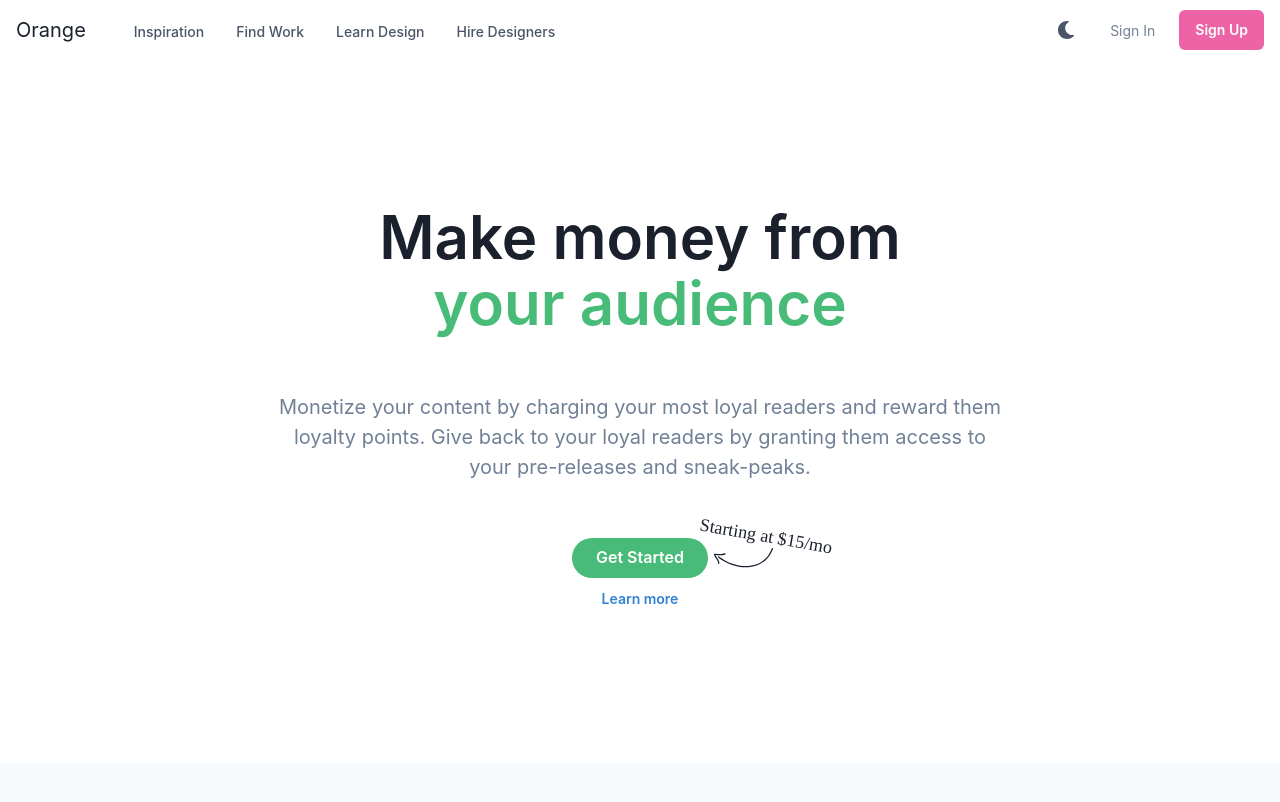
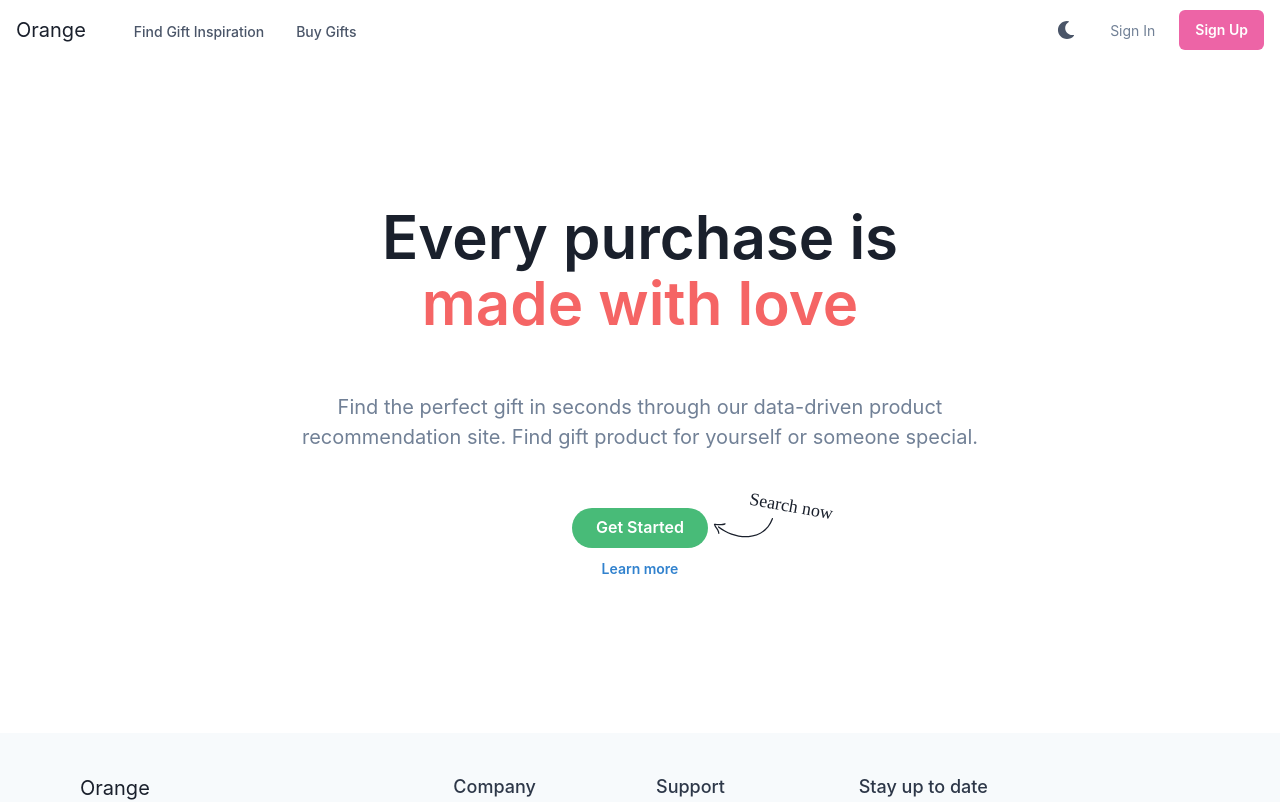
Before and after one commit to dindustack/orange, a React (Create React App) app in the folder frontend/: page /user in a window 1280 px wide. Shown: the top 802 px of the page. Built offline with nearby package versions, Linux system fonts and the light colour scheme.

Commit message:
homepage partial fix

```diff
--- a/frontend/src/App.js
+++ b/frontend/src/App.js
@@ -1,6 +1,8 @@
-import Navbar from './Components/Navbar'
-import Footer from './Components/Footer'
+import { BrowserRouter as Router, Route } from 'react-router-dom';
+import Navbar from './Components/Layout/Navbar'
+import Footer from './Components/Layout/Footer'
 import Hero from './Components/Hero'
+import Home from './Components/Home'
 import {
   ChakraProvider,
   Box,
@@ -16,6 +18,9 @@ function App() {
           <Navbar />
           <Hero />
           <Footer />
+          <Router>
+            <Route path='/user' component={Home} exact />
+          </Router>
 
 
       </Box>
--- a/frontend/src/Components/Hero.js
+++ b/frontend/src/Components/Hero.js
@@ -25,15 +25,14 @@ export default function CallToActionWithAnnotation() {
             fontSize={{ base: '2xl', sm: '4xl', md: '6xl' }}
             lineHeight={'110%'}
           >
-            Make money from <br />
-            <Text as={'span'} color={'green.400'}>
-              your audience
+            Every purchase is <br />
+            <Text as={'span'} color={'red.400'}>
+              made with love
             </Text>
           </Heading>
           <Text color={'gray.500'}>
-            Monetize your content by charging your most loyal readers and reward
-            them loyalty points. Give back to your loyal readers by granting
-            them access to your pre-releases and sneak-peaks.
+            Find the perfect gift in seconds through our data-driven
+            product recommendation site. Find gift product for yourself or someone special.
           </Text>
           <Stack
             direction={'column'}
@@ -73,7 +72,7 @@ export default function CallToActionWithAnnotation() {
                 top={'-15px'}
                 transform={'rotate(10deg)'}
               >
-                Starting at $15/mo
+                Search now
               </Text>
             </Box>
           </Stack>
--- /dev/null
+++ b/frontend/src/Components/Home.js
@@ -0,0 +1,12 @@
+import MetaData from './Layout/MetaData';
+
+const Home = () => {
+    return (
+        <>
+        <MetaData title={'Show love with a gift'} />
+
+        </>
+    )
+}
+
+export default Home
--- /dev/null
+++ b/frontend/src/Components/Layout/MetaData.js
@@ -0,0 +1,11 @@
+import { Helmet } from 'react-helmet'
+
+const MetaData = ({ title }) => {
+    return (
+        <Helmet>
+            <title>{`${title} - Orange`}</title>
+        </Helmet>
+    )
+}
+
+export default MetaData
--- a/frontend/src/Components/Navbar.js
+++ b/frontend/src/Components/Layout/Navbar.js
@@ -21,7 +21,7 @@ import {
   ChevronDownIcon,
   ChevronRightIcon,
 } from '@chakra-ui/icons';
-import { ColorModeSwitcher } from '../ColorModeSwitcher';
+import { ColorModeSwitcher } from '../../ColorModeSwitcher';
 
 export default function WithSubnavigation() {
   const { isOpen, onToggle } = useDisclosure();
@@ -36,23 +36,9 @@ export default function WithSubnavigation() {
         px={{ base: 4 }}
         align={'center'}
       >
-        <Flex
-          flex={{ base: 1, md: 'auto' }}
-          ml={{ base: -2 }}
-          display={{ base: 'flex', md: 'none' }}
-        >
-          <IconButton
-            onClick={onToggle}
-            icon={
-              isOpen ? <CloseIcon w={3} h={3} /> : <HamburgerIcon w={5} h={5} />
-            }
-            variant={'ghost'}
-            aria-label={'Toggle Navigation'}
-          />
-        </Flex>
-        <Flex flex={{ base: 1 }} justify={{ base: 'center', md: 'start' }}>
+        <Flex flex={{ base: 1 }} justify={{ base: 'start' }}>
           <Text
-            textAlign={useBreakpointValue({ base: 'center', md: 'left' })}
+            textAlign={useBreakpointValue({ base: 'left' })}
             fontFamily={'heading'}
             color={useColorModeValue('gray.800', 'white')}
           >
@@ -95,6 +81,20 @@ export default function WithSubnavigation() {
             Sign Up
           </Button>
         </Stack>
+        <Flex
+          flex={{ base: 1, md: 'auto' }}
+          mr={{ base: -100 }}
+          display={{ base: 'flex', md: 'none' }}
+        >
+          <IconButton
+            onClick={onToggle}
+            icon={
+              isOpen ? <CloseIcon w={3} h={3} /> : <HamburgerIcon w={5} h={5} />
+            }
+            variant={'ghost'}
+            aria-label={'Toggle Navigation'}
+          />
+        </Flex>
       </Flex>
 
       <Collapse in={isOpen} animateOpacity>
@@ -256,41 +256,11 @@ const MobileNavItem = ({ label, children, href }) => {
 
 const NAV_ITEMS = [
   {
-    label: 'Inspiration',
-    children: [
-      {
-        label: 'Explore Design Work',
-        subLabel: 'Trending Design to inspire you',
-        href: '#',
-      },
-      {
-        label: 'New & Noteworthy',
-        subLabel: 'Up-and-coming Designers',
-        href: '#',
-      },
-    ],
-  },
-  {
-    label: 'Find Work',
-    children: [
-      {
-        label: 'Job Board',
-        subLabel: 'Find your dream design job',
-        href: '#',
-      },
-      {
-        label: 'Freelance Projects',
-        subLabel: 'An exclusive list for contract work',
-        href: '#',
-      },
-    ],
-  },
-  {
-    label: 'Learn Design',
+    label: 'Find Gift Inspiration',
     href: '#',
   },
   {
-    label: 'Hire Designers',
+    label: 'Buy Gifts',
     href: '#',
   },
 ];
```
Also changed, not shown: frontend/src/Components/Layout/Footer.js (renamed from frontend/src/Components/Footer.js).
